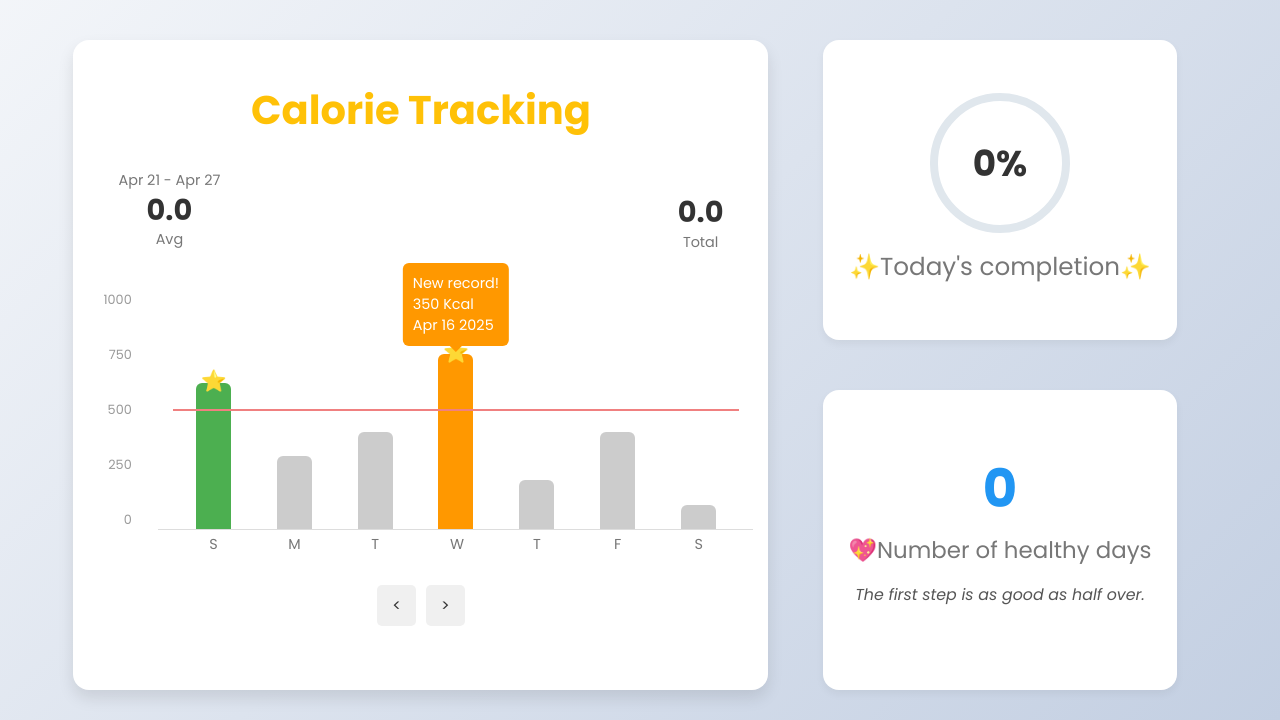
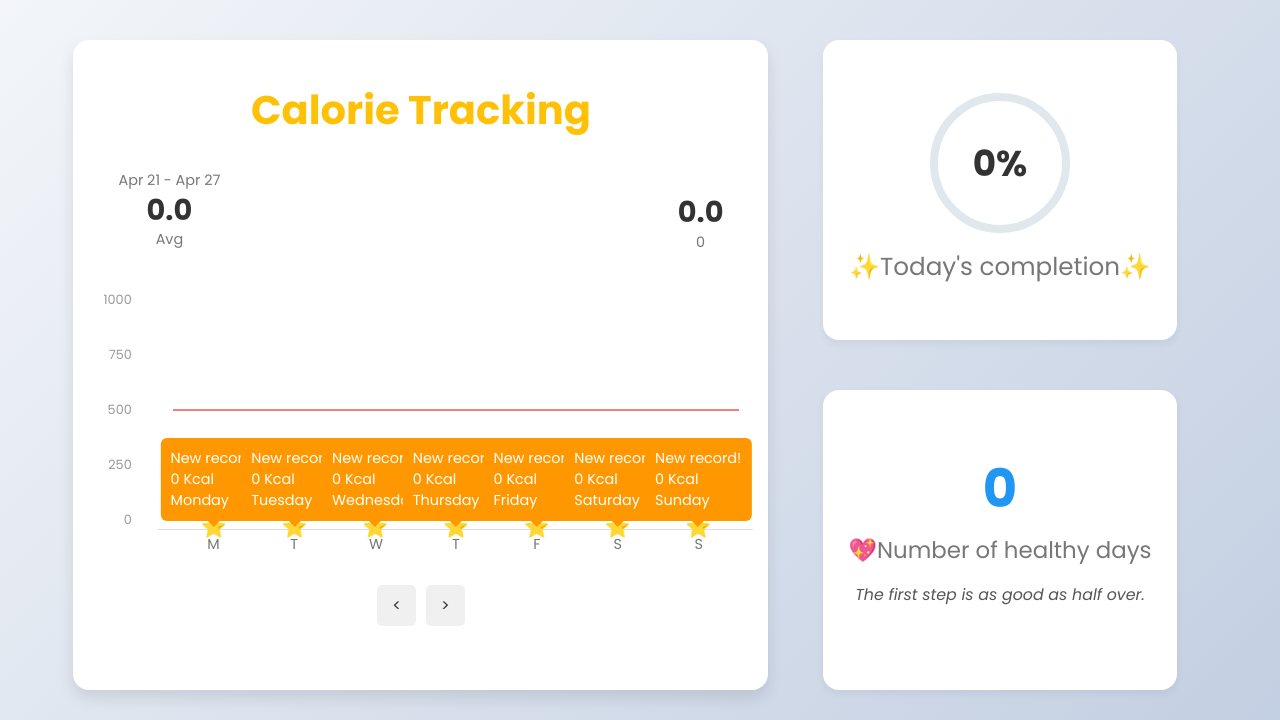
Before and after one commit to catdogdt/CaloriesMain, a Flask app: page /progress in a window 1280 px wide. Shown: the part 90-810 px from the top of the page. Run offline with Flask 3, Linux system fonts and the light colour scheme; a user stored in the database is signed in; data comes from the database, SQL or seed files in the repository; both versions use the stored data as it was after the commit; data that the repository does not hold is empty.

Commit message:
functional chart -in progress

```diff
--- a/backend/app.py
+++ b/backend/app.py
@@ -1,10 +1,10 @@
-# app.py
 from flask import Flask, request, jsonify, render_template, session, redirect
 from flask_cors import CORS
 from auth import auth
 from gps_tracker import start_gps_tracking, get_tracking_data, is_connected
 from threading import Thread
 import sqlite3
+import os
 import socket
 import time  # Import thư viện time
 import datetime
@@ -49,6 +49,12 @@
             db.close()
             print("🔄 Daily calories reset at midnight.")
 
+def get_db_connection():
+    db_path = os.path.join(os.path.dirname(__file__), 'database.db')
+    conn = sqlite3.connect(db_path)
+    conn.row_factory = sqlite3.Row
+    return conn
+
 # Initialize the scheduler
 scheduler = BackgroundScheduler()
 scheduler.add_job(reset_daily_calories, 'cron', hour=0, minute=0)
@@ -77,10 +83,46 @@
 
 @app.route('/progress')
 def progress_page():
-    if 'user_id' in session:
-        return render_template('progress.html')
+    if 'user_id' not in session:
+        return redirect(url_for('login'))
+
+    user_id = session['user_id']
+
+    conn = get_db_connection()
+    user_data = conn.execute(
+        'SELECT * FROM weekly_calories WHERE user_id = ?',
+        (user_id,)
+    ).fetchone()
+    conn.close()
+
+    # If user_data is None, create a default dictionary
+    if user_data is None:
+        weekly_data = {
+            'Monday': 0, 'Tuesday': 0, 'Wednesday': 0, 'Thursday': 0,
+            'Friday': 0, 'Saturday': 0, 'Sunday': 0
+        }
     else:
-        return redirect('/login')
+        weekly_data = {
+            'Monday': user_data['monday'],
+            'Tuesday': user_data['tuesday'],
+            'Wednesday': user_data['wednesday'],
+            'Thursday': user_data['thursday'],
+            'Friday': user_data['friday'],
+            'Saturday': user_data['saturday'],
+            'Sunday': user_data['sunday'],
+        }
+
+    max_calories = max(weekly_data.values()) if weekly_data else 1
+    total = sum(weekly_data.values())
+    avg = round(total / 7, 1)
+
+    return render_template(
+        'progress.html',
+        weekly_data=weekly_data,
+        max_calories=max_calories,
+        total=total,
+        avg=avg
+    )
 
 @app.route('/profile')
 def profile_page():
--- a/backend/templates/progress.html
+++ b/backend/templates/progress.html
@@ -26,12 +26,12 @@
             <div class="summary">
                 <div class="avg">
                     <div class="date-range">Apr 13 - Apr 19</div>
-                    <div class="value">0.0</div>
+                    <div class="value">{{ avg }}</div>
                     <div class="label">Avg</div>
                 </div>
                 <div class="total">
                     <div class="value">0.0</div>
-                    <div class="label">Total</div>
+                    <div class="label">{{ total }}</div>
                 </div>
             </div>
             <div class="chart-container">
@@ -43,28 +43,24 @@
                     <span>1000</span>
                 </div>
                 <div class="chart">
-                    <div class="bar orange" style="height: 66.6%;" data-day="S">
-                        <div class="star">⭐</div>
-                    </div>
-                    <div class="bar gray" style="height: 33.3%;" data-day="M"></div>
-                    <div class="bar gray" style="height: 44.4%;" data-day="T"></div>
-                    <div class="bar green new-record" style="height: 80%;" data-day="W">
-                        <div class="star">⭐</div>
-                        <div class="tooltip">
-                            New record!<br>350 Kcal<br>Apr 16 2025
+                    {% for day, calories in weekly_data.items() %}
+                        {% set height = (calories / max_calories * 100) if max_calories else 0 %}
+                        <div class="bar {% if calories == max_calories %}green new-record{% else %}gray{% endif %}"
+                             style="height: {{ height }}%;"
+                             data-day="{{ day[0] }}">
+                            {% if calories == max_calories %}
+                                <div class="star">⭐</div>
+                                <div class="tooltip">
+                                    New record!<br>{{ calories }} Kcal<br>{{ day }}
+                                </div>
+                            {% endif %}
                         </div>
-                    </div>
-                    <div class="bar gray" style="height: 22.2%;" data-day="T"></div>
-                    <div class="bar gray" style="height: 44.4%;" data-day="F"></div>
-                    <div class="bar gray" style="height: 11.1%;" data-day="S"></div>
+                    {% endfor %}
+
                     <div class="x-axis">
-                        <span>S</span>
-                        <span>M</span>
-                        <span>T</span>
-                        <span>W</span>
-                        <span>T</span>
-                        <span>F</span>
-                        <span>S</span>
+                        {% for day in weekly_data.keys() %}
+                            <span>{{ day[0] }}</span>
+                        {% endfor %}
                     </div>
 
                     <div class="target-line"></div>
```
Also changed, not shown: backend/initdb.py (added, +31 -0 lines), backend/database.db.
